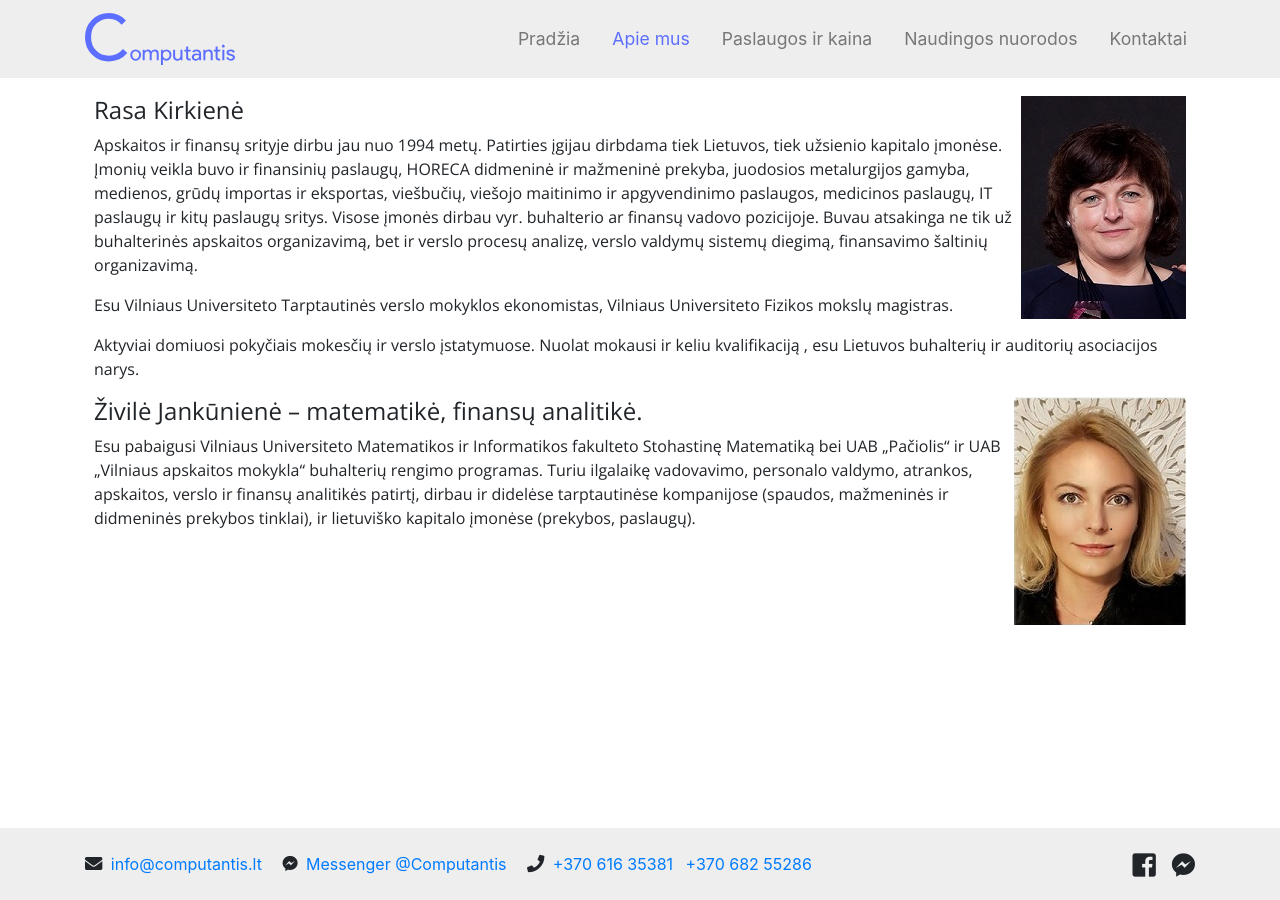
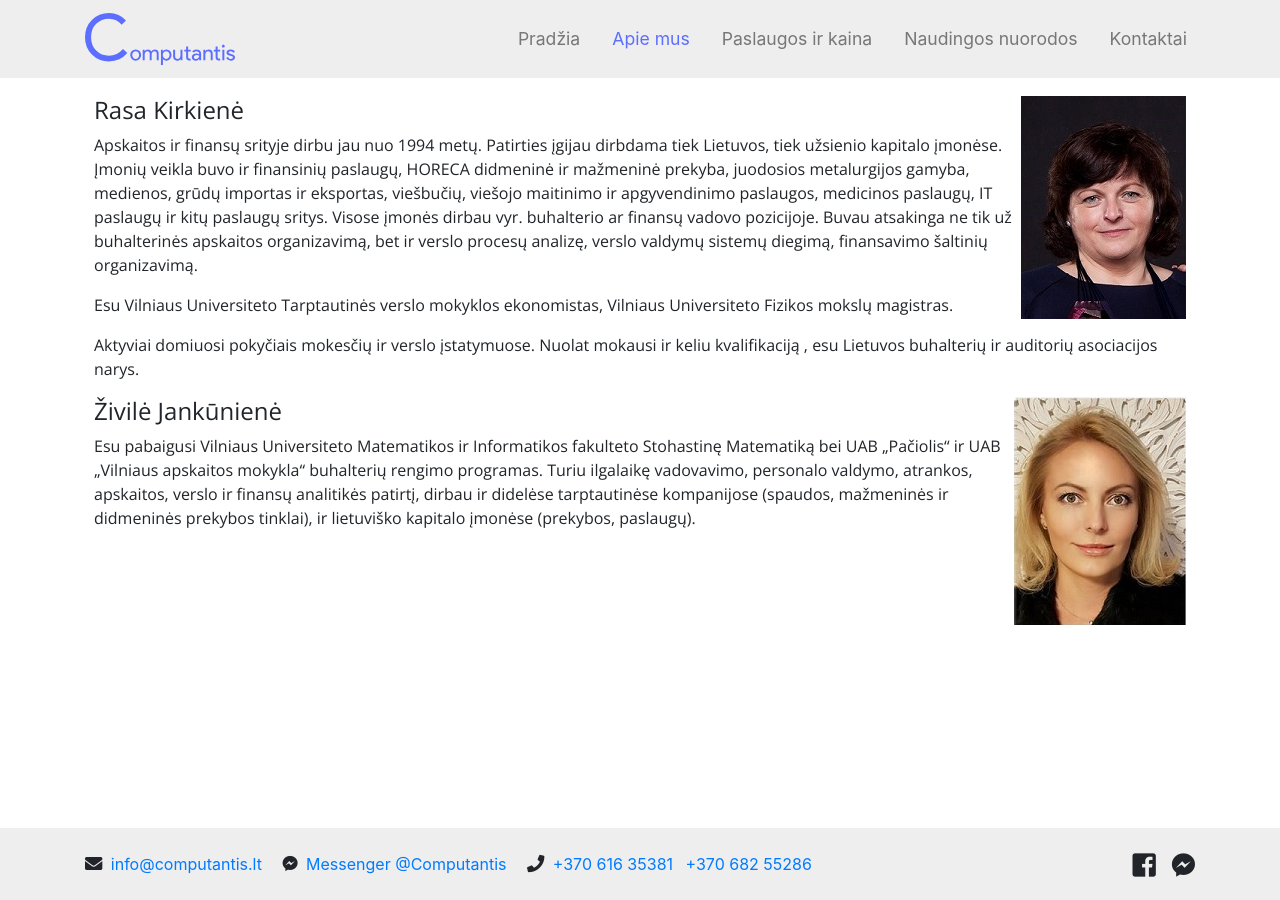
Before and after one commit to MantasJan/Computantis, a Jekyll site: the page built from apiemus.html, in a window 1280 px wide. Built offline with Jekyll 4.4.1, drawn with Linux system fonts in a browser that asks for light colours; nearby versions of some CDN libraries.

Commit message:
fixed apiemus

```diff
--- a/apiemus.html
+++ b/apiemus.html
@@ -11,7 +11,7 @@ layout: default
     <p>Esu Vilniaus Universiteto Tarptautinės verslo mokyklos ekonomistas, Vilniaus Universiteto Fizikos mokslų magistras.</p>
     <p>Aktyviai domiuosi pokyčiais mokesčių ir verslo įstatymuose. Nuolat mokausi ir keliu kvalifikaciją , esu Lietuvos buhalterių ir auditorių asociacijos narys.</p>
     <img src="/nuotrauka2.png" alt="nuotrauka" class="nuotrauka">
-    <h4>Živilė Jankūnienė – matematikė, finansų analitikė.</h4>
+    <h4>Živilė Jankūnienė</h4>
     <p>Esu pabaigusi Vilniaus Universiteto Matematikos ir Informatikos fakulteto Stohastinę Matematiką bei UAB „Pačiolis“ ir UAB „Vilniaus apskaitos mokykla“ buhalterių rengimo programas. Turiu ilgalaikę vadovavimo, personalo valdymo, atrankos,
       apskaitos, verslo ir finansų analitikės patirtį, dirbau ir didelėse tarptautinėse kompanijose (spaudos, mažmeninės ir didmeninės prekybos tinklai), ir lietuviško kapitalo įmonėse (prekybos, paslaugų).</p>
   </div>
```
Also changed, not shown: nuotrauka2.png.
